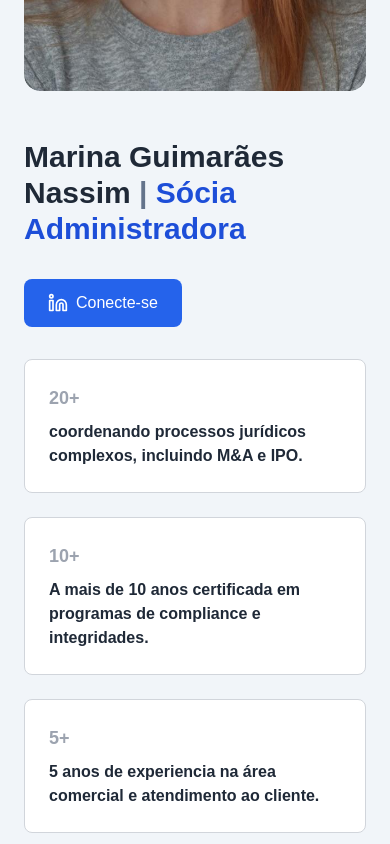
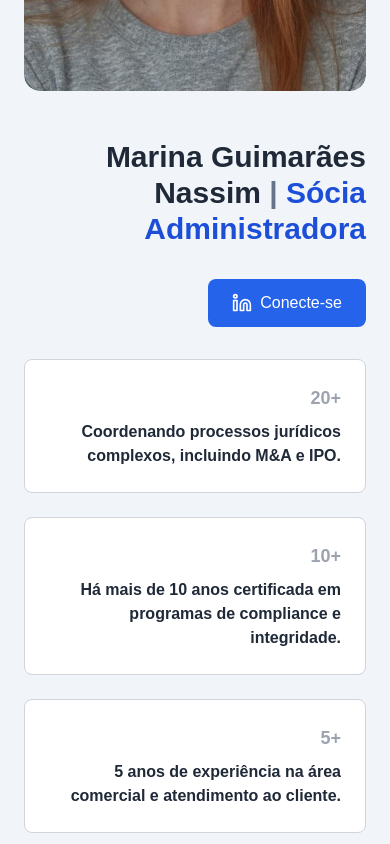
Before and after one commit to heliosalesjr/guima, a Next.js app: page / in a window 390 px wide. Shown: the part 4860-5704 px from the top of the page. Built offline with nearby package versions, Linux system fonts and the light colour scheme.

Commit message:
animations for the navbar links and components on scroll

```diff
--- a/app/page.js
+++ b/app/page.js
@@ -1,16 +1,14 @@
 import Navbar from "@/components/Navbar"
 import Hero from "@/components/Hero"
-import FeatureHighlight from "@/components/FeatureHighlight"
-import Features from "@/components/Features"
+import Team from "@/components/Team"
 import About from "@/components/About"
-import Testimonials from "@/components/Testimonials"
-import Contact from "@/components/Contact"
+
 import Footer from "@/components/Footer"
 import Compliance from "@/components/Compliance"
 import Mapa from "@/components/Mapa"
-import WhoWeAre from "@/components/WhoWeAre"
+
 import Contact2 from "@/components/Contact2"
-import WhoWeAreMa from "@/components/WhoWeAreMa"
+
 import FloatingWhatsAppButton from "@/components/Whatzapp"
 
 export default function Home() {
@@ -20,8 +18,7 @@ export default function Home() {
 
       <Hero />
       <About />
-      <WhoWeAre />
-      <WhoWeAreMa />
+      <Team />
       <Compliance />
 
 
--- a/components/Footer.jsx
+++ b/components/Footer.jsx
@@ -1,7 +1,44 @@
+"use client";
+
+import { useEffect, useState } from "react"
 import Image from "next/image"
 import { FaLinkedin, FaInstagram } from "react-icons/fa"
 
 export default function Footer() {
+  const [activeSection, setActiveSection] = useState("")
+
+  // Função para fazer scroll suave
+  const handleScroll = (id) => {
+    const section = document.getElementById(id)
+    if (section) {
+      section.scrollIntoView({ behavior: "smooth", block: "start" })
+    }
+  }
+
+  // Detecta qual seção está visível
+  useEffect(() => {
+    const handleScroll = () => {
+      const sections = ["sobre", "compliance", "contato"]
+      let currentSection = ""
+
+      for (const section of sections) {
+        const el = document.getElementById(section)
+        if (el) {
+          const rect = el.getBoundingClientRect()
+          if (rect.top <= 100 && rect.bottom >= 100) {
+            currentSection = section
+            break
+          }
+        }
+      }
+
+      setActiveSection(currentSection)
+    }
+
+    window.addEventListener("scroll", handleScroll)
+    return () => window.removeEventListener("scroll", handleScroll)
+  }, [])
+
   return (
     <footer className="bg-black text-white py-10">
       <div className="container mx-auto px-6">
@@ -14,12 +51,17 @@ export default function Footer() {
 
           {/* Links */}
           <div className="flex space-x-6 text-gray-400">
-            <a href="#compliance" className="hover:text-white transition-colors">
-              Compliance
-            </a>
-            <a href="#contato" className="hover:text-white transition-colors">
-              Contato
-            </a>
+            {["sobre", "compliance", "contato"].map((item) => (
+              <button
+                key={item}
+                onClick={() => handleScroll(item)}
+                className={`hover:text-white transition-colors ${
+                  activeSection === item ? "text-white font-bold underline" : ""
+                }`}
+              >
+                {item.charAt(0).toUpperCase() + item.slice(1)}
+              </button>
+            ))}
           </div>
 
           {/* Redes Sociais */}
--- a/components/Navbar.jsx
+++ b/components/Navbar.jsx
@@ -12,6 +12,15 @@ export default function Navbar() {
   // Alterna o menu no mobile
   const toggleMenu = () => {
     setIsOpen(!isOpen)
+  }
+
+  // Função para fazer scroll suave até a seção (sem TypeScript)
+  const handleScroll = (id) => {
+    const section = document.getElementById(id)
+    if (section) {
+      section.scrollIntoView({ behavior: "smooth", block: "start" })
+      setIsOpen(false) // Fecha o menu no mobile
+    }
   }
 
   // Detecta qual seção está visível
@@ -54,9 +63,9 @@ export default function Navbar() {
         {/* Menu Desktop */}
         <div className="hidden md:flex space-x-6">
           {["home", "sobre", "compliance", "contato", "mapa"].map((item) => (
-            <Link
+            <button
               key={item}
-              href={`#${item}`}
+              onClick={() => handleScroll(item)}
               className={`text-gray-600 hover:text-gray-900 transition-all text-lg tracking-wider ${
                 activeSection === item
                   ? "font-black underline decoration-blue-500 decoration-4"
@@ -64,7 +73,7 @@ export default function Navbar() {
               }`}
             >
               {item.charAt(0).toUpperCase() + item.slice(1)}
-            </Link>
+            </button>
           ))}
         </div>
 
@@ -79,18 +88,17 @@ export default function Navbar() {
         <div className="md:hidden bg-white shadow-lg absolute top-16 left-0 right-0">
           <div className="flex flex-col items-center space-y-4 py-4">
             {["home", "sobre", "compliance", "contato", "mapa"].map((item) => (
-              <Link
+              <button
                 key={item}
-                href={`#${item}`}
+                onClick={() => handleScroll(item)}
                 className={`text-gray-600 hover:text-gray-900 transition-all text-lg tracking-wider ${
                   activeSection === item
                     ? "font-black underline decoration-blue-500 decoration-4"
                     : ""
                 }`}
-                onClick={() => setIsOpen(false)}
               >
                 {item.charAt(0).toUpperCase() + item.slice(1)}
-              </Link>
+              </button>
             ))}
           </div>
         </div>
--- /dev/null
+++ b/components/Team.jsx
@@ -0,0 +1,15 @@
+import WhoWeAre from "./WhoWeAre";
+import WhoWeAreMa from "./WhoWeAreMa";
+
+import React from 'react'
+
+function Team() {
+  return (
+    <div id="sobre">
+        <WhoWeAre />
+        <WhoWeAreMa />
+    </div>
+  )
+}
+
+export default Team
--- a/components/WhoWeAreMa.jsx
+++ b/components/WhoWeAreMa.jsx
@@ -2,60 +2,77 @@
 import React from "react";
 import Image from "next/image";
 import { Linkedin } from "lucide-react";
+import { motion } from "framer-motion";
 
 import solarImage from "../public/img/Marina.jpeg";
 
 const WhoWeAreMa = () => {
   return (
-    <div className="bg-slate-100" id="sobre">
+    <div className="bg-slate-100" >
       <div className="flex flex-col lg:flex-row-reverse items-center lg:items-stretch max-w-6xl mx-auto min-h-[80vh] py-20 px-6 gap-12">
-        {/* Coluna Direita (agora à esquerda em telas grandes) */}
-        <div className="lg:w-1/2 w-full flex justify-center items-center">
+        {/* Coluna Direita (Imagem) */}
+        <motion.div
+          initial={{ opacity: 0, x: 100 }}
+          whileInView={{ opacity: 1, x: 0 }}
+          transition={{ duration: 0.8, ease: "easeOut" }}
+          viewport={{ once: true }}
+          className="lg:w-1/2 w-full flex justify-center items-center"
+        >
           <div className="relative w-full h-[500px] lg:h-full rounded-2xl overflow-hidden md:max-w-[400px] sm:max-w-[400px]">
             <Image
               src={solarImage}
-              alt="Man holding solar panel"
+              alt="Marina Guimarães Nassim"
               fill
               style={{ objectFit: "cover" }}
               className="rounded-2xl"
             />
           </div>
-        </div>
+        </motion.div>
 
-        {/* Coluna Esquerda (agora à direita em telas grandes) */}
-        <div className="lg:w-1/2 space-y-8 flex flex-col justify-center">
+        {/* Coluna Esquerda (Texto e Cards) */}
+        <motion.div
+          initial={{ opacity: 0, y: 50 }}
+          whileInView={{ opacity: 1, y: 0 }}
+          transition={{ duration: 0.8, ease: "easeOut", delay: 0.2 }}
+          viewport={{ once: true }}
+          className="lg:w-1/2 space-y-8 flex flex-col justify-center items-end text-right"
+        >
           <h2 className="text-3xl font-semibold text-gray-800">
             <span className="font-black">Marina Guimarães Nassim</span>
             <span className="text-slate-500 font-bold"> |</span>
             <span className="text-blue-700"> Sócia Administradora</span>
           </h2>
 
-          {/* Botão com espaçamento responsivo */}
-          <div className="space-y-8 lg:space-y-20">
+          {/* Botão do LinkedIn alinhado à direita */}
+          <div className="w-full flex justify-end">
             <button className="flex items-center space-x-2 px-6 py-3 bg-blue-600 text-white rounded-lg hover:bg-slate-500">
               <Linkedin size={20} />
               <span>Conecte-se</span>
             </button>
+          </div>
 
-            {/* Cards com espaçamento menor em mobile */}
-            <div className="grid grid-cols-1 sm:grid-cols-2 gap-6">
+          {/* Cards */}
+          <div className="grid grid-cols-1 sm:grid-cols-2 gap-6 w-full">
             {[
-                { number: "20+", title: "coordenando processos jurídicos complexos, incluindo M&A e IPO." },
-                { number: "10+", title: "A mais de 10 anos certificada em programas de compliance e integridades." },
-                { number: "5+", title: "5 anos de experiencia na área comercial e atendimento ao cliente." },
+              { number: "20+", title: "Coordenando processos jurídicos complexos, incluindo M&A e IPO." },
+              { number: "10+", title: "Há mais de 10 anos certificada em programas de compliance e integridade." },
+              { number: "5+", title: "5 anos de experiência na área comercial e atendimento ao cliente." },
               { number: "100%", title: "Focada em atendimento seguro e personalizado." },
             ].map((item, index) => (
-                <div
+              <motion.div
                 key={index}
+                initial={{ opacity: 0, y: 50 }}
+                whileInView={{ opacity: 1, y: 0 }}
+                transition={{ duration: 0.6, ease: "easeOut", delay: 0.2 * (index + 1) }}
+                viewport={{ once: true }}
                 className="flex bg-white flex-col justify-between border border-gray-300 rounded-lg p-6 hover:shadow-lg transition-shadow"
               >
                 <span className="text-gray-400 font-bold text-lg">{item.number}</span>
                 <h3 className="text-gray-800 font-semibold mt-2">{item.title}</h3>
-                </div>
+              </motion.div>
             ))}
           </div>
-          </div>
-        </div>
+        </motion.div>
       </div>
     </div>
   );
--- a/components/compliance/Regras.jsx
+++ b/components/compliance/Regras.jsx
@@ -90,7 +90,7 @@ export default function Regras() {
                   <motion.p
                     className="absolute bottom-5 left-5 right-5 text-white transition-opacity"
                     initial={{ opacity: 0 }}
-                    animate={{ opacity: 1 }}
+                    animate={{ opacity: 1, transition: { duration: 0.5, delay: 0.3 } }}
                     exit={{ opacity: 0 }}
                   >
                     {item.text}
--- a/package.json
+++ b/package.json
@@ -21,7 +21,7 @@
     "react": "^19.0.0",
     "react-dom": "^19.0.0",
     "react-icons": "^5.4.0",
-    "react-scroll": "^1.9.2",
+    "react-scroll": "^1.9.3",
     "sweetalert2": "^11.16.0",
     "tailwind-merge": "^3.0.1",
     "tailwindcss-animate": "^1.0.7"
```
Also changed, not shown: components/WhoWeAre.jsx (+27 -13 lines), 1 other file (tests, documents, lock files or other folders). Lines whose indentation alone changed are shown as unchanged.
